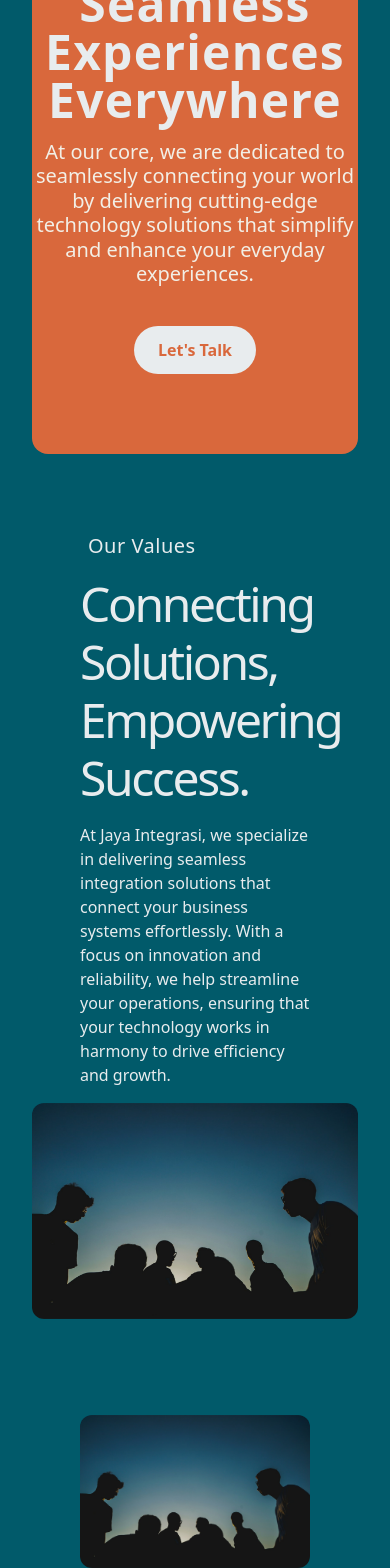
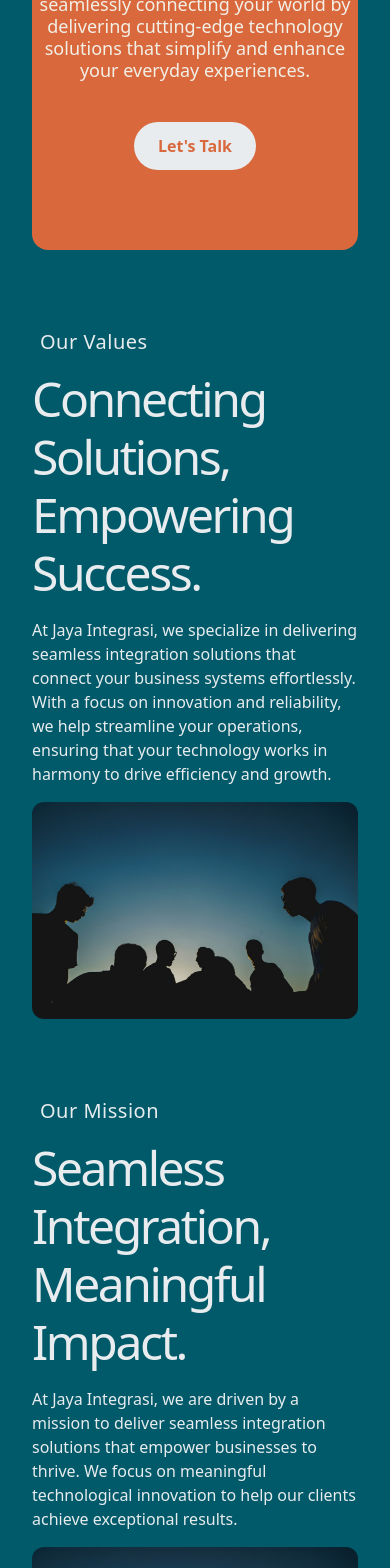
Before and after one commit to ichaspg/jin-compro-fe, a React (Vite) app: page /about in a window 390 px wide. Shown: the part 420-1988 px from the top of the page. Built offline with nearby package versions, Linux system fonts and the light colour scheme; no server answers.

Commit message:
fix: responsive

```diff
--- a/src/Component/ImageCarousel/ImageCarousel.jsx
+++ b/src/Component/ImageCarousel/ImageCarousel.jsx
@@ -23,7 +23,7 @@
   const currentImageUrl = `${BASE_API}${images[currentIndex]?.attributes?.url}`;
 
   return (
-    <div className="relative w-full h-screen overflow-hidden">
+    <div className="relative h-[500px] w-full lg:h-screen overflow-hidden">
       <AnimatePresence initial={false}>
         <motion.div
           key={currentIndex}
--- a/src/Component/UseCaseCardSm/UseCaseCardSm.jsx
+++ b/src/Component/UseCaseCardSm/UseCaseCardSm.jsx
@@ -30,7 +30,7 @@
   return (
     <motion.div
       ref={cardRef}
-      className="bg-gray-100 rounded-2xl p-6 w-64 lg:w-96 relative overflow-hidden"
+      className="bg-gray-100 rounded-2xl p-6 w-64 lg:w-96 relative overflow-hidden w-96"
       onMouseMove={handleMouseMove}
       initial="initial"
       whileHover="hover"
--- a/src/Pages/About/About.jsx
+++ b/src/Pages/About/About.jsx
@@ -28,11 +28,11 @@
           {/* Main Introduction Section */}
           <div className="py-20 bg-primary-orange h-content rounded-2xl my-20 items-center flex flex-col">
             <div className="flex flex-col gap-2 justify-center items-center">
-              <p className="text-4xl text-primary-white font-bold tracking-wide leading-none text-center md:w-2/3">
+              <p className="text-3xl mx-3 lg:text-4xl text-primary-white font-bold tracking-wide leading-none text-center md:w-2/3">
                 Effortlessly Connecting Your World, Creating Seamless
                 Experiences Everywhere
               </p>
-              <p className="text-xl text-secondary-white font-light py-2 md:w-1/2 text-center">
+              <p className="text-lg lg:text-xl text-secondary-white font-light py-2 md:w-1/2 text-center">
                 At our core, we are dedicated to seamlessly connecting your
                 world by delivering cutting-edge technology solutions that
                 simplify and enhance your everyday experiences.
@@ -52,7 +52,7 @@
           {/* Our Values Section */}
           <div className="self-start">
             <div className="flex flex-col md:flex-row">
-              <div className="mx-12">
+              <div className="lg:mx-12">
                 <p className="text-xl mb-4 ml-2 text-primary-white tracking-wide">
                   Our Values
                 </p>
@@ -74,29 +74,28 @@
           </div>
 
           {/* Our Mission Section */}
-          <div className="self-end mt-20">
-            <div className="flex flex-col md:flex-row">
-              <div className="mt-4 md:mt-0 mx-12">
-                <img src={team} alt="Team" className="w-full md:w-[400px] rounded-xl lg:w-[716px]" />
-              </div>
-              <div className="text-center md:text-right">
+          <div className="mt-20 self-end">
+            <div className="flex flex-col md:flex-row-reverse">
+              <div className="lg:mx-12">
                 <p className="text-xl mb-4 ml-2 text-primary-white tracking-wide">
                   Our Mission
                 </p>
                 <p className="text-4xl md:text-6xl text-primary-white font-medium tracking-tighter">
-                  Seamless Integration, Lasting Impact.
+                  Seamless Integration, Meaningful Impact.
                 </p>
                 <p className="mt-4 text-primary-white font-light max-w-xl">
-                  Our mission is to deliver innovative integration solutions
-                  that empower businesses to operate efficiently, securely,
-                  and seamlessly. We are committed to fostering long-term
-                  success by connecting technology with business goals,
-                  ensuring smooth, scalable, and reliable operations for our
-                  clients.
+                  At Jaya Integrasi, we are driven by a mission to deliver seamless
+                  integration solutions that empower businesses to thrive. We focus on
+                  meaningful technological innovation to help our clients achieve
+                  exceptional results.
                 </p>
+              </div>
+              <div className="mt-4 md:mt-0">
+                <img src={team} alt="Team" className="w-full md:w-[400px] rounded-xl lg:w-[716px]" />
               </div>
             </div>
           </div>
+
         </div>
         <Mailer />
         <Footer />
--- a/src/Pages/Project/ProjectCard/ProjectCard.jsx
+++ b/src/Pages/Project/ProjectCard/ProjectCard.jsx
@@ -30,13 +30,13 @@
       </div>
       <div className="flex flex-col pb-5">
         <div className="flex flex-row justify-between mt-3 pt-5">
-          <p className="text-2xl text-primary-green font-medium">{title}</p>
+          <p className="lg:text-2xl text-primary-green font-medium">{title}</p>
           <button onClick={handleNavigate}>
-            <motion.img src={arrow} alt="arrow" className="size-10 "whileHover={{ rotate: 45 }}
+            <motion.img src={arrow} alt="arrow" className="min-h-5 min-w-5 max-w-5 max-h-5"whileHover={{ rotate: 45 }}
             transition={{ duration: 0.5 }} />
           </button>
         </div>
-        <p className="w-[450px] text-xl text-primary-green">{summary}</p>
+        <p className="lg:w-[450px] lg:text-xl text-primary-green text-sm">{summary}</p>
       </div>
     </div>
   );
--- a/src/Pages/Project/Projects.jsx
+++ b/src/Pages/Project/Projects.jsx
@@ -42,14 +42,14 @@
       <Section>
         <div className="max-container w-full padding" data-scroll-section>
           <div className="max-container">
-            <div className="flex flex-col text-2xl lg:text-6xl font-bold justify-center items-center padding text-primary-white gap-2 mt-5">
+            <div className="flex flex-col text-4xl text-center lg:text-6xl font-bold justify-center items-center padding text-primary-white gap-2 mt-5">
               <p>YOUR TRUSTED</p>
               <div className="flex flex-col sm:flex-row items-center">
                 <p>INTEGRATION</p>
                 <img
                   src={logo}
                   alt=""
-                  className="mx-4 w-8 h-8 sm:w-24 sm:h-24 lg:w-auto lg:h-auto"
+                  className="mx-4 w-10 h-10 sm:w-auto sm:h-auto lg:w-auto lg:h-auto"
                 />
                 <p>PARTNER</p>
               </div>
@@ -89,7 +89,7 @@
                   ))}
               </div>
 
-              <div className="project__card_container grid grid-cols-1 sm:grid-cols-2 md:grid-cols-3 lg:grid-cols-4 gap-5">
+              <div className="project__card_container ">
                 <AnimatePresence>
                   {filteredWorks.length > 0 ? (
                     filteredWorks.map((work, i) => (
--- a/src/Pages/Project/project.css
+++ b/src/Pages/Project/project.css
@@ -40,18 +40,18 @@
 }
 
 .project__card_container {
-  @apply grid grid-cols-2 auto-rows-auto gap-[30px] px-12 pb-8;
+  @apply grid grid-cols-1 lg:grid-cols-2 auto-rows-auto gap-[30px] px-12 pb-8;
 }
 
 .project-grid-item {
-  @apply flex bg-primary-white rounded-2xl p-5;
+  @apply flex bg-primary-white rounded-2xl p-5 w-full;
 }
 .project-grid-item .img-lg {
   @apply flex;
 }
 
 .project-grid-item .img-lg {
-  @apply rounded-2xl min-h-[393px];
+  @apply rounded-2xl w-full md:w-full lg:w-full h-40 object-cover lg:min-h-[393px];
 }
 
 .project-grid-item-lg {
@@ -61,5 +61,5 @@
 }
 
 .project-grid-item-lg .img-lg {
-  @apply w-screen min-h-[330px] object-cover;
+  @apply w-2 lg:w-screen lg:min-h-[330px] object-cover;
 }
--- a/src/Pages/UseCase/UseCase.jsx
+++ b/src/Pages/UseCase/UseCase.jsx
@@ -16,7 +16,7 @@
           data-scroll-section
         >
           <div className="padding-y">
-            <p className="text-6xl font-bold tracking-wider text-primary-white w-[900px] text-center">
+            <p className="text-3xl leading-none lg:ke lg:text-6xl font-bold tracking-wider text-primary-white lg:w-[900px] text-center">
               BRINGING IDEAS TO LIFE: HOW{" "}
               <span className="text-primary-orange">TECHNOLOGY </span>SOLVES
               REAL PROBLEMS
--- a/src/Pages/WorkDetail/WorkDetail.jsx
+++ b/src/Pages/WorkDetail/WorkDetail.jsx
@@ -65,7 +65,7 @@
               <img
                 src={`${BASE_API}${images[0]?.attributes.url}`}
                 alt=""
-                className="h-1/ rounded-lg"
+                className=" rounded-lg"
               />
             </div>
             <div className="flex flex-col py-10">
@@ -85,7 +85,7 @@
                 </p>
                 <img src={arrow} alt="" className="rotate-180" />
               </div>
-              <p className="text-right mt-2 max-w-[50%] text-primary-white text-xl">
+              <p className="text-right mt-2  text-primary-white text-xl">
                 {description}
               </p>
             </div>
@@ -99,7 +99,7 @@
                 GALLERY
               </p>
             </div>
-            <div className="relative overflow-hidden h-[700px]">
+            <div className="relative h-[300px] lg:h-[700px]">
               <AnimatePresence initial={false} custom={direction}>
                 {images.map((image, index) => (
                   <motion.img
```
